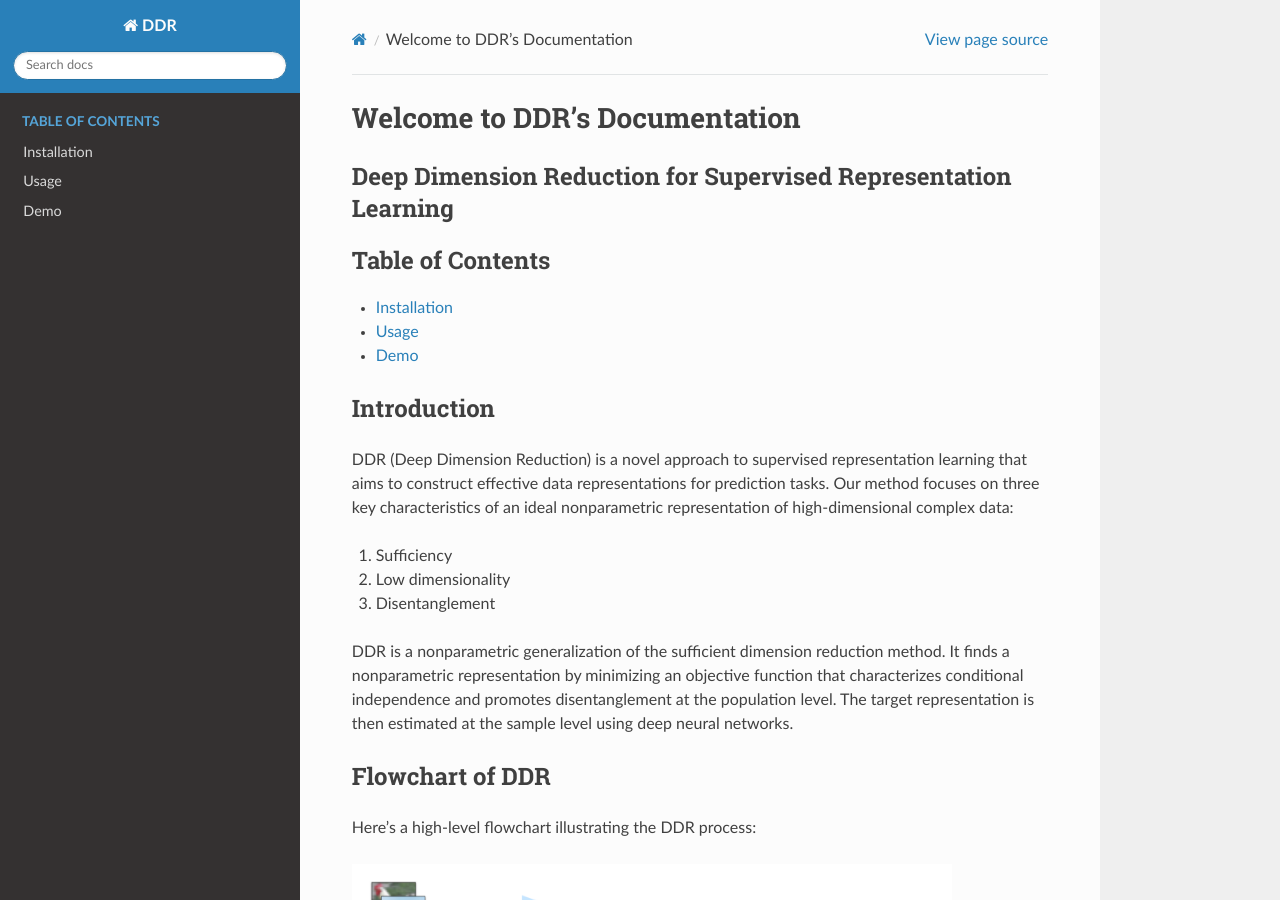
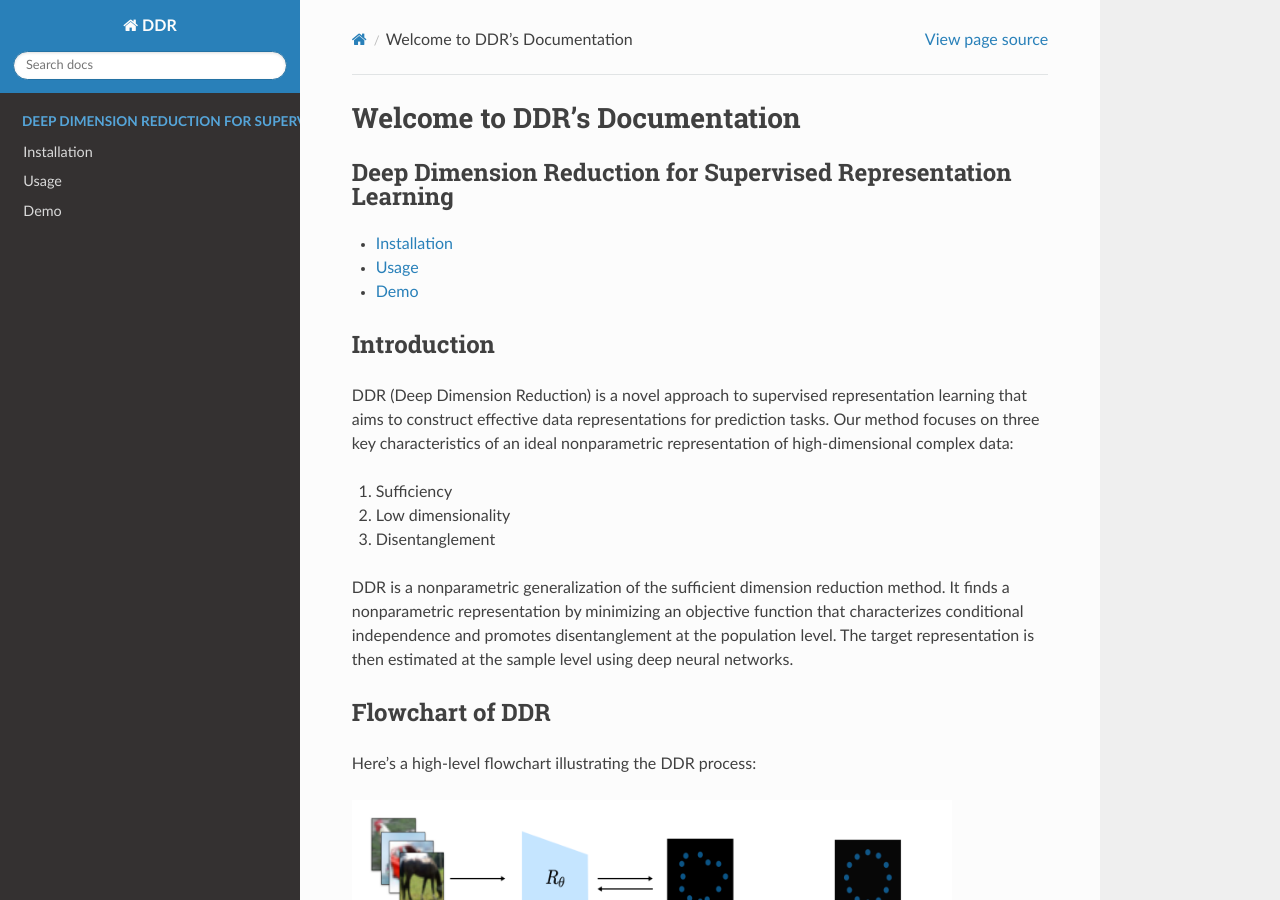
Before and after one commit to Liao-Xu/DDR, a Sphinx documentation site: the page built from docs/source/index.rst, in a window 1280 px wide and 900 px high. Built offline with Sphinx 7.4.7 and the Read the Docs theme 2.0.0, drawn with Linux system fonts in a browser that asks for light colours.

```diff
--- a/docs/source/index.rst
+++ b/docs/source/index.rst
@@ -1,12 +1,9 @@
 Welcome to DDR's Documentation
 ==============================
 
-Deep Dimension Reduction for Supervised Representation Learning
----------------------------------------------------------------
-
 .. toctree::
    :maxdepth: 1
-   :caption: Table of Contents
+   :caption: Deep Dimension Reduction for Supervised Representation Learning
 
    installation
    usage
```
Also changed, not shown: demo_toy_3D.ipynb, 10 other files.
